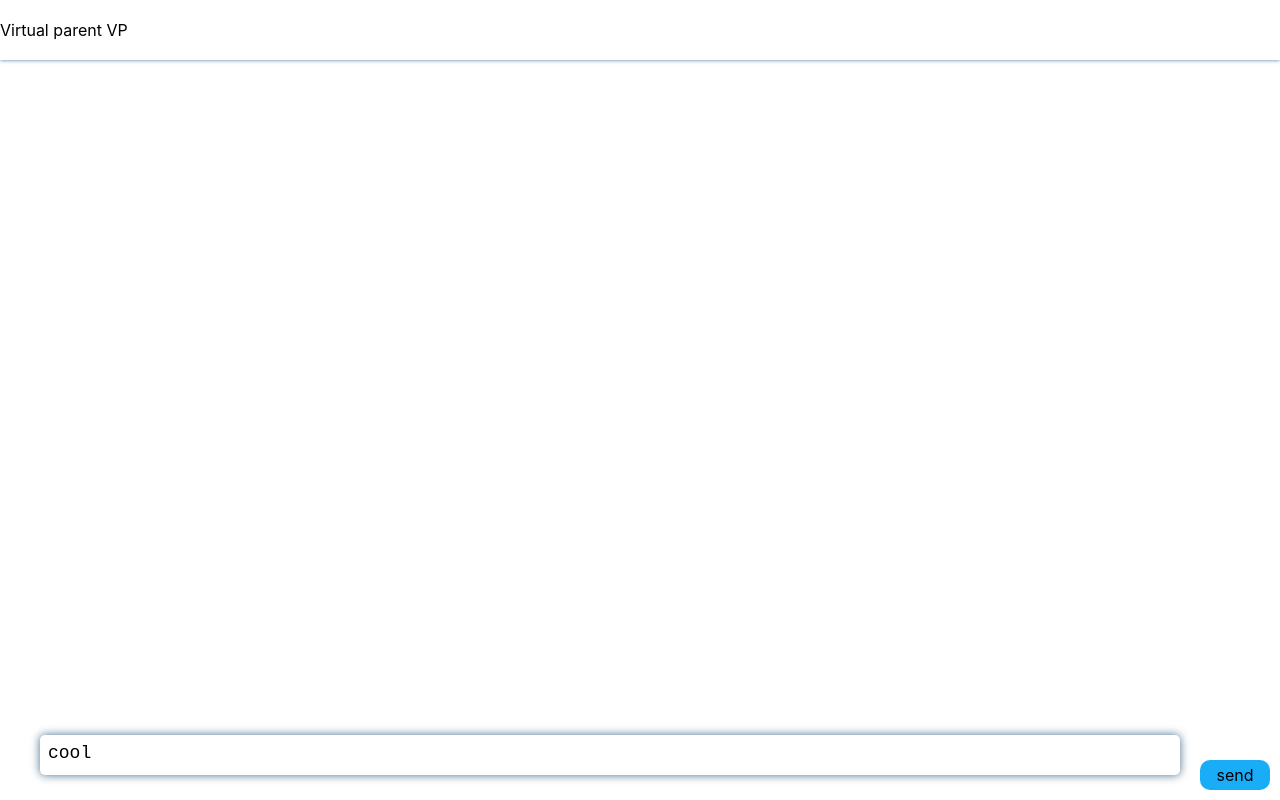
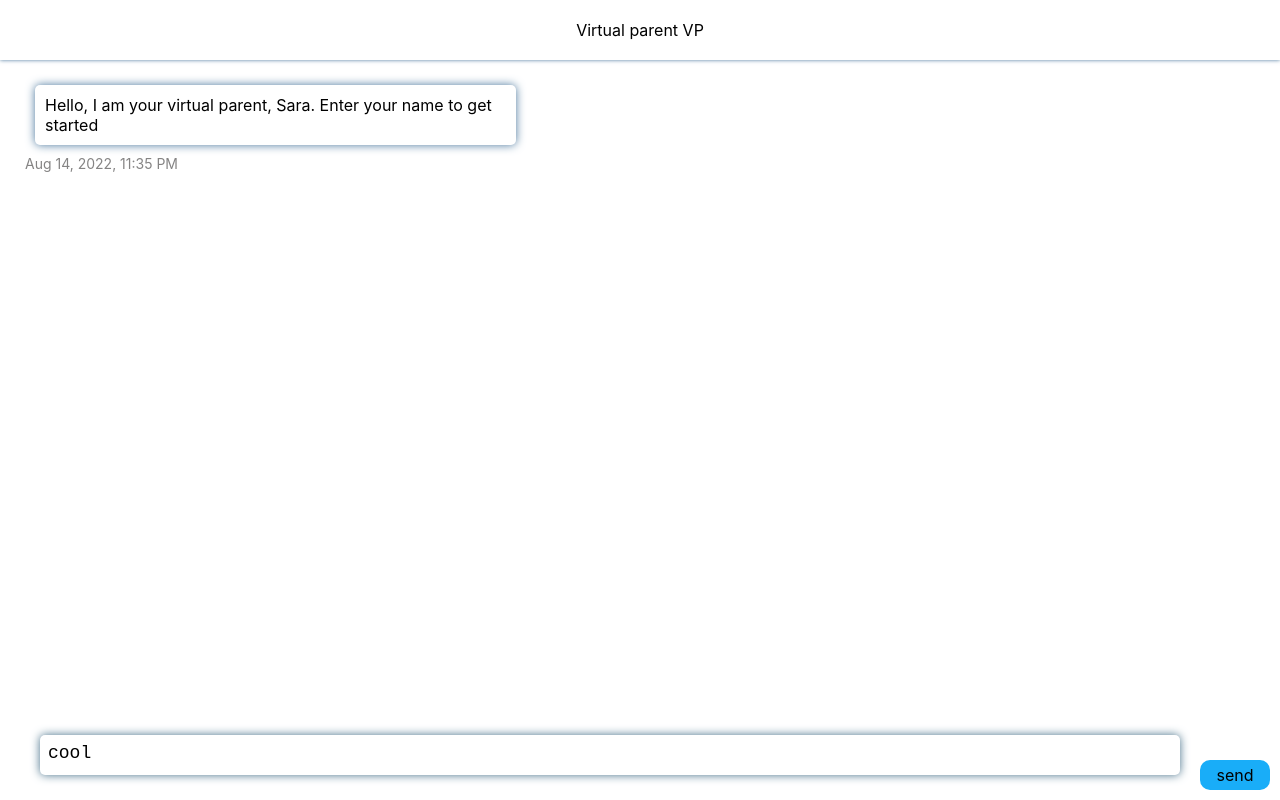
Before and after one commit to PaulleDemon/Virtual-parent, a React (Create React App) app: page / in a window 1280 px wide. Built offline with nearby package versions, Linux system fonts and the light colour scheme.

Commit message:
completed frontend

```diff
--- a/src/chat-page.js
+++ b/src/chat-page.js
@@ -2,27 +2,61 @@ import { useState } from "react"
 import { useQuery } from "@tanstack/react-query"
 
 import AutoHeightTextarea from "./auto-resize-textarea"
+import ChatCard from "./message-card"
 
 
 const ChatPage = () => {
 
     const chatQuery = useQuery(['chat'] )
 
+    const [messages, setMessages] = useState([
+                                            {
+                                                virtual: true,
+                                                message: "Hello, I am your virtual parent, Sara. Enter your name to get started"
+                                            }
+                                            ])
+
     const [userMessage, setUserMessage] = useState("cool")
+
+    const handleSendMessage = () => {
+
+        if (userMessage.trim().length === 0){
+            return
+        }
+
+        const newMessage = {
+            virtual: false,
+            message: userMessage
+        }
+
+        setMessages([
+            ...messages,
+            newMessage
+        ])
+
+        setUserMessage("")
+
+    }
 
     return (
         <div className="chat-page">
-            <div className="chat-header">
+            <div className="chat-header center">
                 Virtual parent VP
             </div>
 
             <div className="chat-body">
-
+                {
+                    messages.map((message, index) => {
+                        return (
+                            <ChatCard key={index} message={message.message} is_sender={!message.virtual}/>
+                        )
+                    })
+                }
             </div>
 
             <div className="message-container">
                 <AutoHeightTextarea value={userMessage} onChange={(e) => setUserMessage(e.target.value)}/>
-                <div className="btn">send</div>
+                <div className="btn" onClick={handleSendMessage}>send</div>
             </div>
         </div>
     )
--- a/src/index.css
+++ b/src/index.css
@@ -57,7 +57,7 @@ code {
 	background-color: #fff;
 	height: 60px;
 	align-items: center;
-	justify-content: space-between;
+	justify-content: center;
 	box-shadow: 0 0 4px #4b779d;
 }
 
@@ -122,6 +122,13 @@ code {
   font-size: 14px;
 }
 
+.right-end{
+	margin-left: auto;
+}
+
+.left-end{
+	margin-right: auto;
+}
 
 .message-container{
     width: 100%;
--- a/src/message-card.js
+++ b/src/message-card.js
@@ -1,7 +1,7 @@
 import { memo, useState } from "react"
 import { toLocalTime } from "./utils/datetime"
 
-import { TimedMessageModal } from "../modals/info-modal"
+import { TimedMessageModal } from "./info-modal"
 
 
 
@@ -12,19 +12,15 @@ import { TimedMessageModal } from "../modals/info-modal"
  * @param datetime: str - datetime when the message was sent
  */
 
-const ChatCard = memo(({currentUserId=null, props}) => {
+const ChatCard = memo(({message, datetime=new Date(), is_sender=false}) => {
 
-
-    const {id, message, user, } = props
-
-    const {id: userid, name, avatar_url} = user
 
     const [timedMessageModal, setTimedMessageModal] = useState("")
 
 
     return (
         // the == is used instead of === because one is a string and other is an integer
-        <div className={`chat-card ${currentUserId == userid? "right-end" : "left-end"}`}>
+        <div className={`chat-card ${is_sender? "right-end" : "left-end"}`}>
 
 
             {
@@ -38,34 +34,30 @@ const ChatCard = memo(({currentUserId=null, props}) => {
 
             <div className="row center" style={{gap: "5px"}}>
 
-                {currentUserId == userid ?
+                {is_sender ?
 
                     <>
 
 
                         { message ?
-                            <div className={`message-body ${currentUserId == userid ? "sender right-end" : "receiver left-end"}`}>
-                                {linkify(message)}
+                            <div className={`message-body ${is_sender ? "sender right-end" : "receiver left-end"}`}>
+                                {message}
                             </div>
                             :
                             null
                         }
 
-                        <Link to={`/loner/${name}/`}>
-                            <img className="user-icon" src={avatar_url} alt="" />
-                        </Link>
+
 
                     </>
 
                     :
                     <>
-                        <Link to={`/loner/${name}/`}>
-                            <img className="user-icon" src={avatar_url} alt="" />
-                        </Link>
+
                         {
                             message ?
-                            <div className={`message-body ${currentUserId == userid ? "sender right-end" : "receiver left-end"}`}>
-                                {linkify(message)}
+                            <div className={`message-body ${is_sender ? "sender right-end" : "receiver left-end"}`}>
+                                {message}
                             </div>
                             :
                             null
@@ -83,10 +75,6 @@ const ChatCard = memo(({currentUserId=null, props}) => {
                     <div className="left-end username-time">
                         {toLocalTime(datetime)}
                     </div>
-                    <div className="margin-10px" />
-                    <div className="right-end username-time">
-                        {name}
-                    </div>
 
                 </div>
             </div>
```
